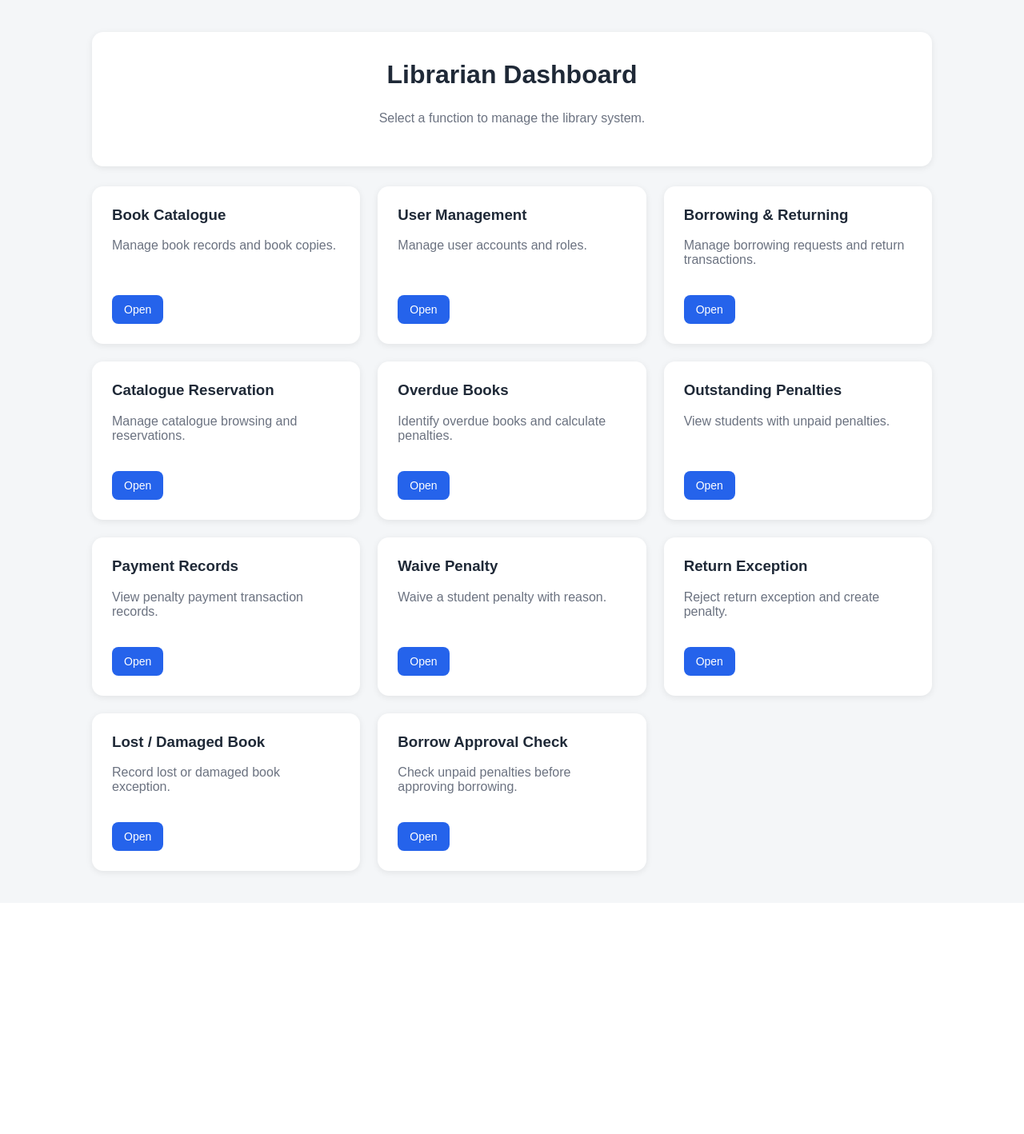
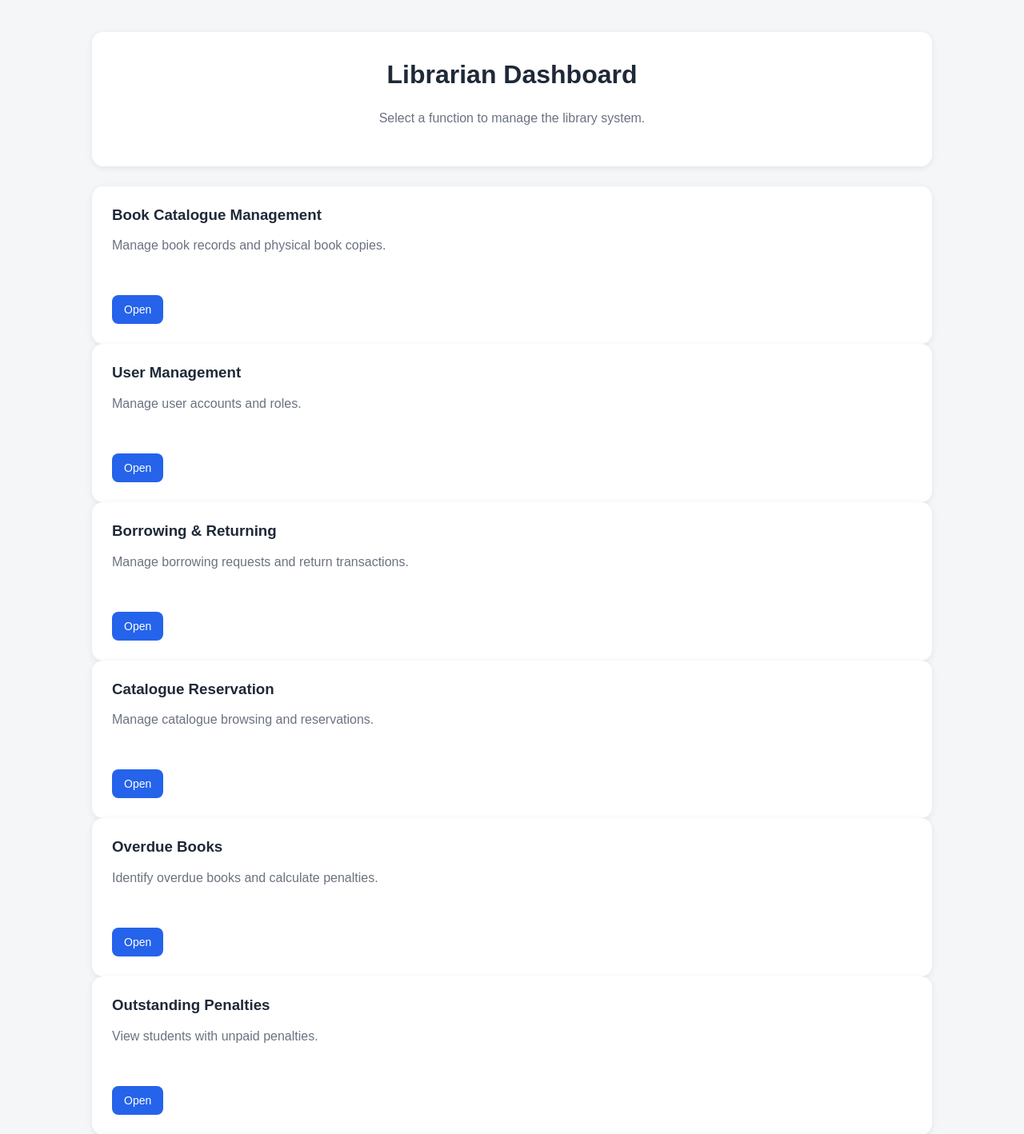
Before and after one commit to WengKang76/LibTrack_System, a Flask app: page /librarian in a window 1280 px wide. Shown: the part 58-1476 px from the top of the page at 80% size. Before the commit the page ends 1155 px from the top, so only its background shows below. Run offline with Flask 3, Linux system fonts and the light colour scheme; parts of the project's set-up code (start-up, migrations or seed data) failed here and were passed over.

Commit message:
fix: restore librarian book catalogue navigation

```diff
--- a/templates/index.html
+++ b/templates/index.html
@@ -48,9 +48,9 @@ Dashboard | LibTrack
                 individual physical copies.
             </p>
 
-            <a href="/books/add">
-                Manage Book Catalogue
-            </a>
+           <a href="/books/">
+    Manage Book Catalogue
+</a>
         </article>
 
         <article class="dashboard-card">
--- a/templates/librarian_dashboard.html
+++ b/templates/librarian_dashboard.html
@@ -7,12 +7,11 @@
     <p>Select a function to manage the library system.</p>
 </section>
 
-<div class="card-grid">
-    <div class="dashboard-card">
-        <h3>Book Catalogue</h3>
-        <p>Manage book records and book copies.</p>
-        <a href="/books/add" class="button">Open</a>
-    </div>
+<div class="dashboard-card">
+    <h3>Book Catalogue Management</h3>
+    <p>Manage book records and physical book copies.</p>
+    <a href="/books/" class="button">Open</a>
+</div>
 
     <div class="dashboard-card">
         <h3>User Management</h3>
```
